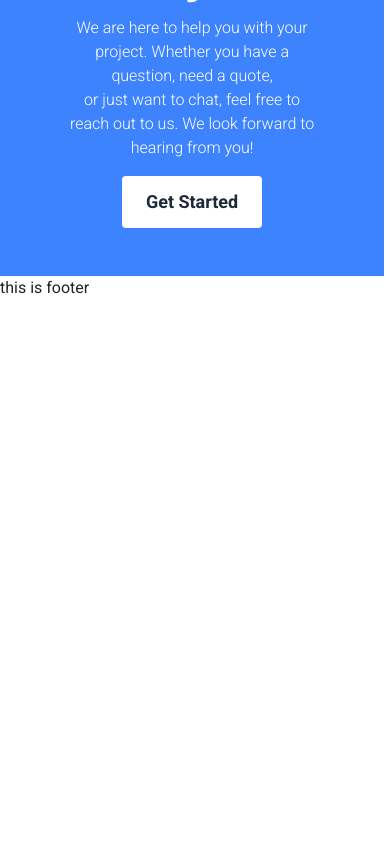
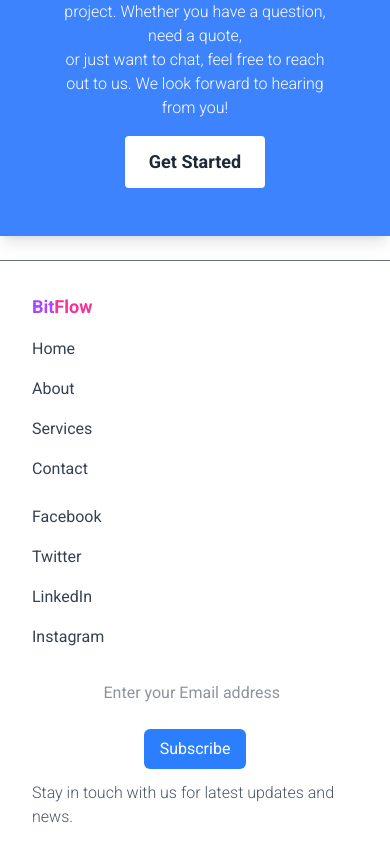
Before and after one commit to ArifMiah07/bit-flow, a React (Vite) app: page / in a window 390 px wide. Shown: the part 4460-5321 px from the top of the page. Before the commit the page ends 4760 px from the top, so only its background shows below. Built offline with nearby package versions, Linux system fonts and the light colour scheme.

Commit message:
footer done

```diff
--- a/src/App.tsx
+++ b/src/App.tsx
@@ -3,7 +3,7 @@ import MainLayout from "./layouts/Mian/MainLayout";
 
 export default function App() {
   return (
-    <div className="mx-auto w-[98.5vw] min-h-screen">
+    <div className="mx-auto w-full min-h-screen">
       <MainLayout>
         <Outlet></Outlet>
       </MainLayout>
--- a/src/components/home/ContactSection.tsx
+++ b/src/components/home/ContactSection.tsx
@@ -1,16 +1,24 @@
+import { Link } from "react-router-dom";
+
 export default function ContactSection() {
   return (
-    <section className="w-full h-full flex flex-col items-center justify-center  p-12 bg-[#3e83fe] ">
+    <section className="w-full h-full flex flex-col items-center justify-center  p-12 bg-[#3e83fe] mt-6 lg:mt-12 ">
       <div className="flex flex-col item-center justify-center w-full h-full gap-4 p-4 ">
-        <h1 className="text-5xl font-bold text-white text-center ">Lets Discuss your Project</h1>
+        <h1 className="text-5xl font-bold text-white text-center ">
+          Lets Discuss your Project
+        </h1>
         <p className="text-center text-white text-md md:text-lg lg:text-xl font-light">
-            We are here to help you with your project. Whether you have a question, need a quote, <br />  or just want to chat, feel free to reach out to us. We look forward to hearing from you!
+          We are here to help you with your project. Whether you have a
+          question, need a quote, <br /> or just want to chat, feel free to
+          reach out to us. We look forward to hearing from you!
         </p>
       </div>
       <div className="flex flex-col items-center justify-center w-full ">
-        <button className="bg-white text-left text-gray-800 text-lg font-bold px-6 py-3 rounded-sm">
-          Get Started
-        </button>
+        <Link to={"/get-started"}>
+          <button className="bg-white text-left text-gray-800 text-lg font-bold px-6 py-3 rounded-sm">
+            Get Started
+          </button>
+        </Link>
       </div>
     </section>
   );
--- a/src/pages/HomePage/HomePage.tsx
+++ b/src/pages/HomePage/HomePage.tsx
@@ -6,7 +6,7 @@ import WhyUsSection from "../../components/home/WhyUsSection";
 
 export default function HomePage() {
   return (
-    <div className="min-h-screen mx-auto ">
+    <div className="min-h-screen mx-auto shadow-lg mb-6 lg:mb-12">
       <HeroSection></HeroSection>
       <ServicesSection></ServicesSection>
       <WhyUsSection></WhyUsSection>
--- a/src/pages/shared/Footer.tsx
+++ b/src/pages/shared/Footer.tsx
@@ -1,7 +1,95 @@
-export default function Footer(){
-    return (
-        <div>
-            <h1>this is footer</h1>
+import { Link } from "react-router-dom";
+
+export default function Footer() {
+  return (
+    <section className="w-full border-t border-gray-500 h-full flex flex-col items-center justify-center gap-4 p-8 text-gray-800">
+      {/* logo */}
+      <div className="flex items-center justify-start w-full">
+        <Link to={"/"}>
+          <span className="text-lg md:text-2xl lg:text-3xl text-purple-500 font-bold">
+            Bit
+          </span>
+          <span className="text-lg md:text-2xl lg:text-3xl text-pink-500 font-bold">
+            Flow
+          </span>
+        </Link>
+      </div>
+      {/* nav links */}
+      <div className="w-full h-full flex flex-col lg:flex-row items-center justify-start gap-6">
+        {/* menu */}
+        <div className="w-full">
+          <ul className="flex flex-col items-start justify-start gap-4">
+            <li className="text-md text-gray-700 font-normal">
+              <Link to="/">Home</Link>
+            </li>
+            <li className="text-md text-gray-700 font-normal">
+              <Link to="/about-us">About</Link>
+            </li>
+            <li className="text-md text-gray-700 font-normal">
+              <Link to="/our-works">Services</Link>
+            </li>
+            <li className="text-md text-gray-700 font-normal">
+              <Link to="/contact">Contact</Link>
+            </li>
+          </ul>
         </div>
-    )
+
+        {/* Social Connect */}
+        <div className="w-full">
+          <ul className="flex flex-col items-start justify-start gap-4">
+            <li className="text-md text-gray-700 font-normal">
+              <a
+                href="https://facebook.com"
+                target="_blank"
+                rel="noopener noreferrer">
+                Facebook
+              </a>
+            </li>
+            <li className="text-md text-gray-700 font-normal">
+              <a
+                href="https://twitter.com"
+                target="_blank"
+                rel="noopener noreferrer">
+                Twitter
+              </a>
+            </li>
+            <li className="text-md text-gray-700 font-normal">
+              <a
+                href="https://linkedin.com"
+                target="_blank"
+                rel="noopener noreferrer">
+                LinkedIn
+              </a>
+            </li>
+            <li className="text-md text-gray-700 font-normal">
+              <a
+                href="https://instagram.com"
+                target="_blank"
+                rel="noopener noreferrer">
+                Instagram
+              </a>
+            </li>
+          </ul>
+        </div>
+        {/* stay in touch */}
+        <div className="w-full flex flex-col gap-3">
+         <div className="md:border md:border-blue-500 md:rounded-md flex flex-col md:flex-row items-center justify-between gap-4">
+             <input
+            className="outline-none  px-4 py-2 rounded-xl"
+            placeholder="Enter your Email address"
+            type="email"
+            name=""
+            id=""
+          />
+          <button className="bg-blue-500 cursor-pointer text-white px-4 py-2 rounded-md">
+            Subscribe
+          </button>
+         </div>
+          <p className="text-md text-gray-600 font-light">
+            Stay in touch with us for latest updates and news.
+          </p>
+        </div>
+      </div>
+    </section>
+  );
 }
--- a/src/pages/shared/NavBar.tsx
+++ b/src/pages/shared/NavBar.tsx
@@ -5,10 +5,10 @@ export default function NavBar() {
 
 
     // menu data :todo: move them into lib or constants file
-  const menu : string[] = ["Home", "About", "Services", "Contact"];
+  const menu : string[] = ["Home", "About Us", "Our Works", "Contact"];
 
   const navLinks = menu.map((item : string, indx : number) => (
-    <Link key={indx} className="" to={`/${item?.trim().toLowerCase()}`}>
+    <Link key={indx} className="" to={`/${item?.trim()?.toLowerCase()?.split(" ")?.join("-")}`}>
       <li className="text-md text-gray-700 font-normal ">{item}</li>
     </Link>
   ));
```
